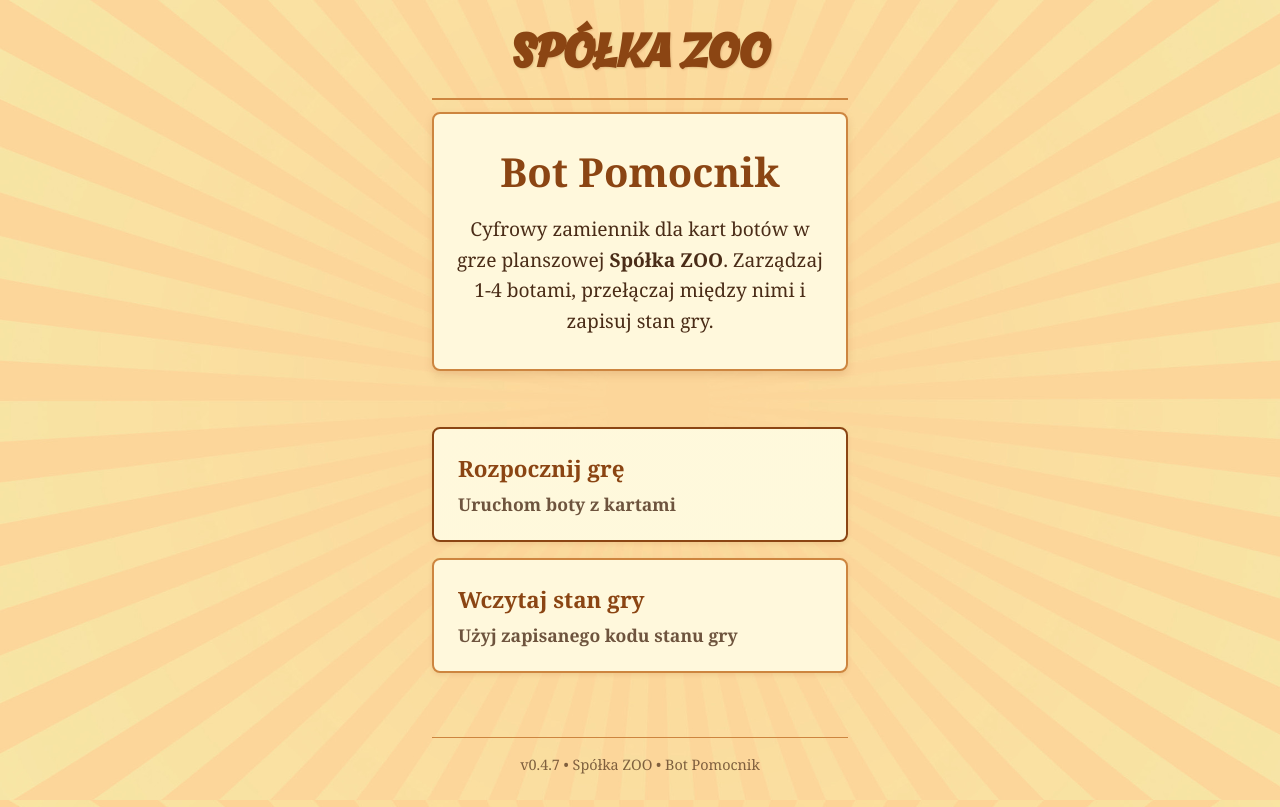
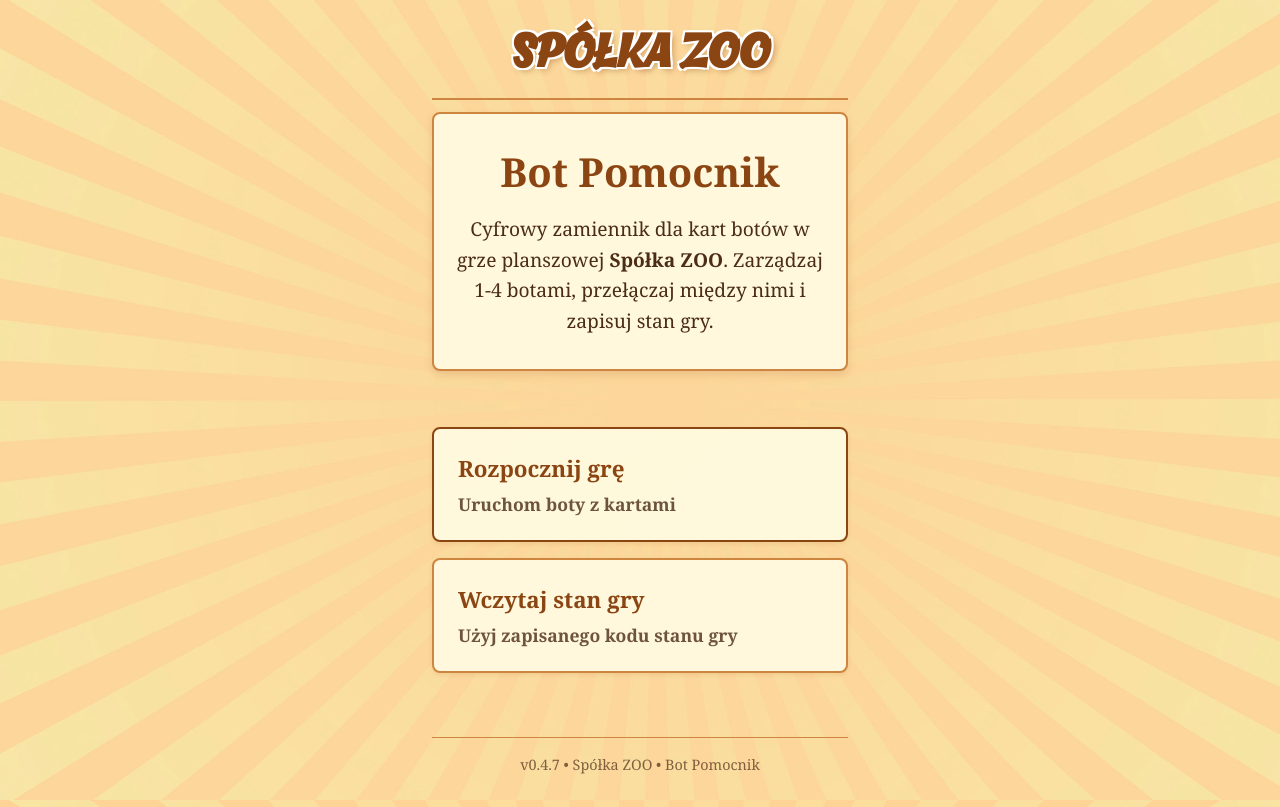
Before and after one commit to lukmarcus/spolka-zoo-bot-pomocnik, a React (Vite) app: page / in a window 1280 px wide. Built offline with nearby package versions, Linux system fonts and the light colour scheme.

Commit message:
header white shadow added and color changed

```diff
--- a/src/components/ui/Layout.module.css
+++ b/src/components/ui/Layout.module.css
@@ -29,7 +29,8 @@
   ); /* Responsive: min 1.6rem, max 2.2rem */
   font-weight: bold;
   margin-bottom: 0.5rem;
-  text-shadow: 1px 1px 2px rgba(139, 69, 19, 0.2);
+  text-shadow: -2px -2px 0 white, 2px -2px 0 white, -2px 2px 0 white,
+    2px 2px 0 white, 3px 3px 6px rgba(139, 69, 19, 0.4);
   line-height: 1.2; /* Better line height for mobile */
 }
 
```
